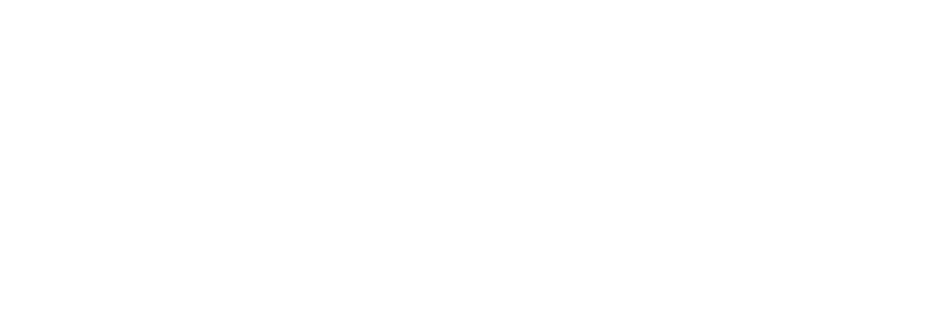
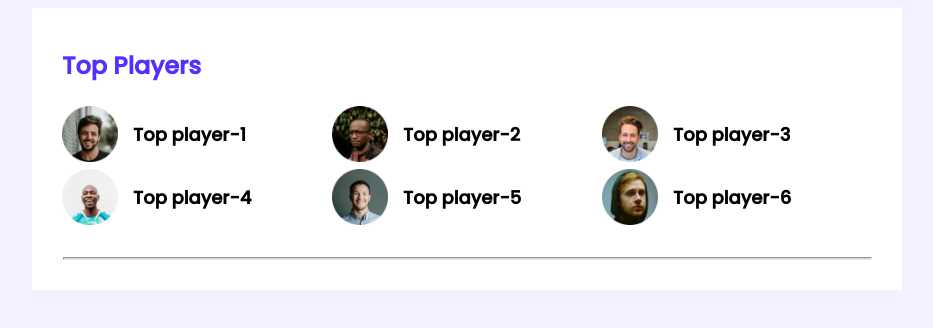
Before and after one commit to Tuhin531/leader-board, a plain HTML site: page index.html in a window 1280 px wide. Shown: the whole page, without its empty margins (173-1106 px from the left). Drawn offline with Linux system fonts and the light colour scheme.

```diff
--- a/index.html
+++ b/index.html
@@ -12,10 +12,57 @@
     <link rel="preconnect" href="https://fonts.gstatic.com" crossorigin>
     <link href="https://fonts.googleapis.com/css2?family=Open+Sans&display=swap" rel="stylesheet">
 
+    <link rel="preconnect" href="https://fonts.googleapis.com">
+    <link rel="preconnect" href="https://fonts.gstatic.com" crossorigin>
+    <link href="https://fonts.googleapis.com/css2?family=Poppins:wght@500&display=swap" rel="stylesheet">
+
     <script src="https://kit.fontawesome.com/da2ed35434.js" crossorigin="anonymous"></script>
 
 </head>
 <body>
 
+    <!-- Header Section start -->
+    <header>
+
+    </header>
+    <main>
+        <!-- top palyers and top vlogs section -->
+        <section class="container">
+            <div class="top-players ">
+                <h2 class="section-title">Top Players</h2>
+                <div class="players">
+                    <!-- .player*6>img[src="images/players/palyer -$.png"]+h3{Top player-$} -->
+                    <div class="player">
+                        <img src="images/players/player-1.png" alt="">
+                        <h3 class="player-name">Top player-1</h3>
+                    </div>
+                    <div class="player">
+                        <img src="images/players/player-2.png" alt="">
+                        <h3 class="player-name">Top player-2</h3>
+                    </div>
+                    <div class="player">
+                        <img src="images/players/player-3.png" alt="">
+                        <h3 class="player-name">Top player-3</h3>
+                    </div>
+                    <div class="player">
+                        <img src="images/players/player-4.png" alt="">
+                        <h3 class="player-name">Top player-4</h3>
+                    </div>
+                    <div class="player">
+                        <img src="images/players/player-5.png" alt="">
+                        <h3 class="player-name">Top player-5</h3>
+                    </div>
+                    <div class="player">
+                        <img src="images/players/player-6.png" alt="">
+                        <h3 class="player-name">Top player-6</h3>
+                    </div>
+
+                </div>
+
+            </div>
+            <hr>
+        </section>
+
+    </main>
 </body>
 </html>
--- a/style/style.css
+++ b/style/style.css
@@ -0,0 +1,55 @@
+body{
+    font-family: 'Poppins', sans-serif;
+    background-color: #F3F1FF;
+
+}
+main{
+    display: flex;
+    justify-content: center;
+}
+.container{
+    background-color: #ffffff;
+    width: 870px;
+
+}
+hr{
+    width: 807px;
+height: 1px;
+background: #D1D1D1;
+margin-bottom: 30px;
+
+
+}
+
+
+/* top palyers and top vlogs section */
+.top-players{
+    padding: 20px 30px;
+
+}
+
+.players{
+    display: grid;
+    grid-template-columns: repeat(3, 1fr);
+    grid-row: 30px;
+}
+.player img{
+    width: 56px;
+    height: 56px;
+
+}
+.player{
+    display: flex;
+    align-items: center;
+
+}
+.section-title{
+    color: #562EFF;
+    font-size: 24px;
+    margin-top: 20px;
+
+}
+.player-name{
+    padding: 0px 15px;
+    font-size: 18px;
+}
```
